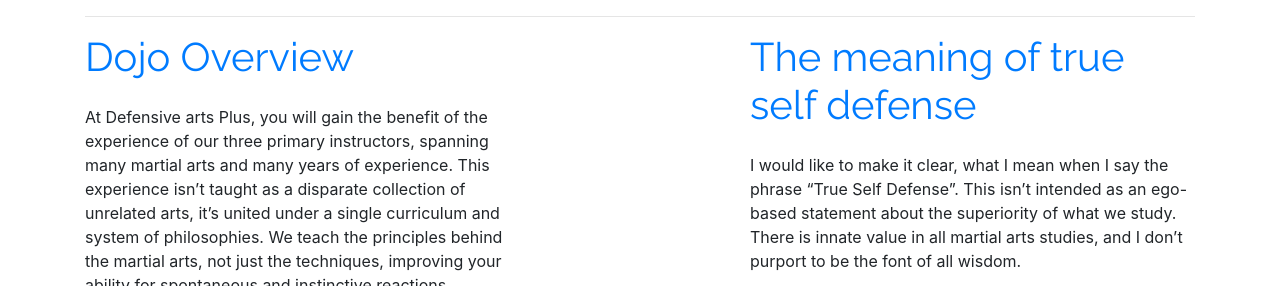
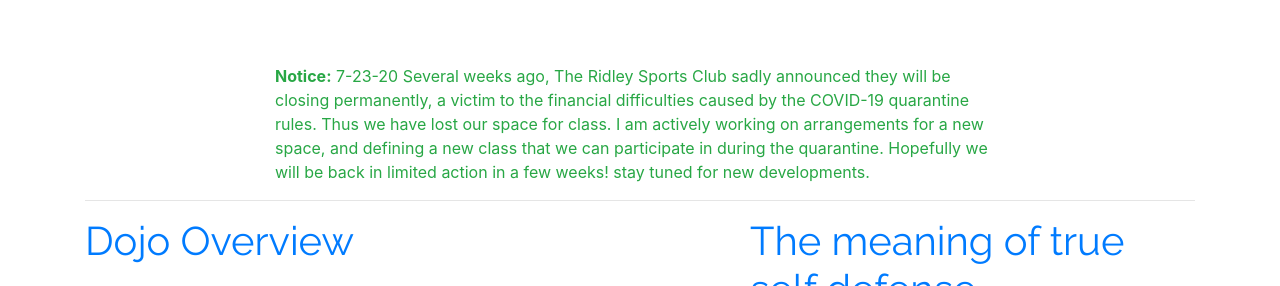
Before and after one commit to FrankSmith22/martial-arts-website, a website: page index.html in a window 1280 px wide. Shown: the part 525-811 px from the top of the page. Drawn offline with nearby package versions, Linux system fonts and the light colour scheme.

Commit message:
Added Covid message

```diff
--- a/index.html
+++ b/index.html
@@ -84,6 +84,11 @@
                 </div>
                 <div class="col-6">
                     <img src="/assets/imgs/Shinbikai-Budo-Logo-Small-neg-300x278.jpg" style="width: 145px; height:145px;" />
+                </div>
+            </div>
+            <div class="row padded-row">
+                <div class="col-10 offset-1 col-lg-8 offset-lg-2 text-success">
+                    <b>Notice:</b> 7-23-20 Several weeks ago, The Ridley Sports Club sadly announced they will be closing permanently, a victim to the financial difficulties caused by the COVID-19 quarantine rules. Thus we have lost our space for class. I am actively working on arrangements for a new space, and defining a new class that we can participate in during the quarantine. Hopefully we will be back in limited action in a few weeks! stay tuned for new developments.
                 </div>
             </div>
             <hr />
```
Also changed, not shown: 1 other file.
